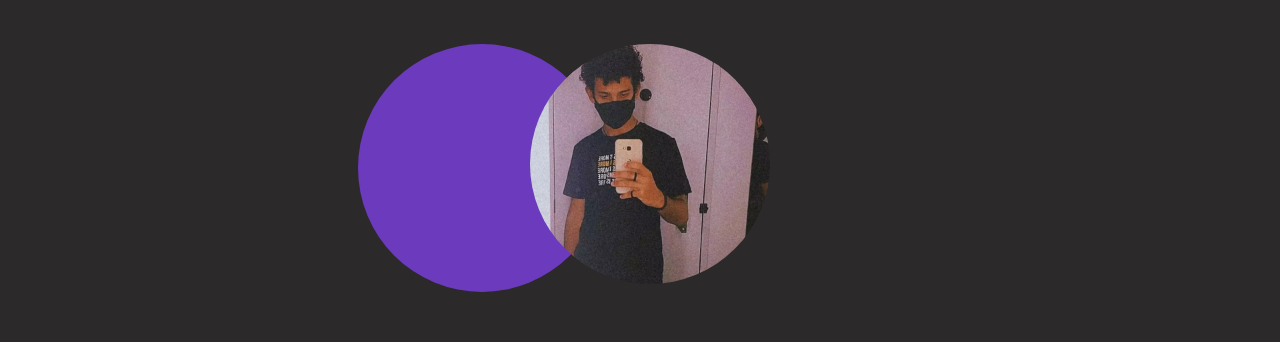
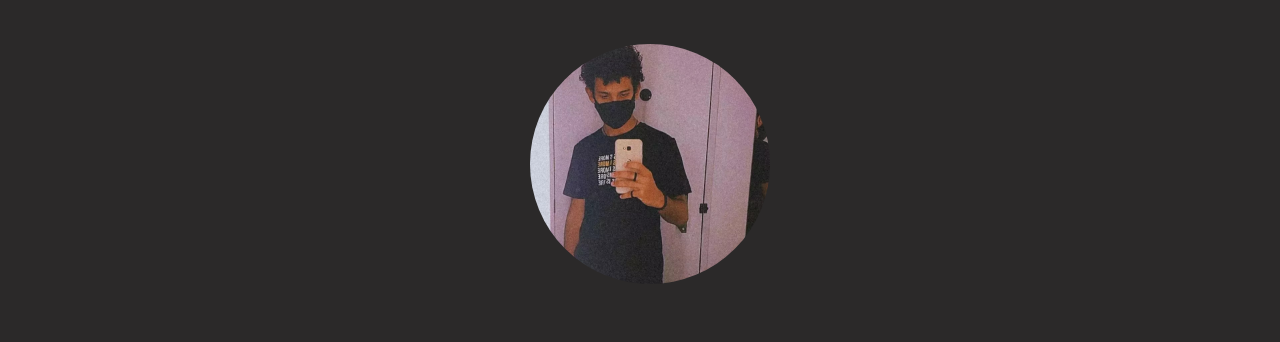
Before and after one commit to fpeduu/projeto-web-ic, a plain HTML site: page index.html in a window 1280 px wide. Shown: the part 189-531 px from the top of the page. Drawn offline with Linux system fonts and the light colour scheme.

Commit message:
removing image circle background

```diff
--- a/index.html
+++ b/index.html
@@ -32,7 +32,6 @@
         <div id="main">
             <h2>Opa, tudo bom?</h2>
 
-            <div id="myphoto-detail"></div>
             <img src="./source/eu.jpg" alt="Filipe Eduardo" id="myphoto">
 
             <h1>Meu nome é <span>Filipe Eduardo</span> e aqui falo um pouco sobre mim</h1>
--- a/source/style.css
+++ b/source/style.css
@@ -76,18 +76,6 @@ body {
     border-radius: 50%;
 }
 
-#myphoto-detail {
-    width: 15.5rem;
-    height: 15.5rem;
-    border-radius: 50%;
-
-    z-index: -1;
-    margin-left: 27.2%;
-    position: absolute;
-
-    background-color: var(--purple);
-}
-
 h2 {
     font-size: 3.5rem;
 }
```
